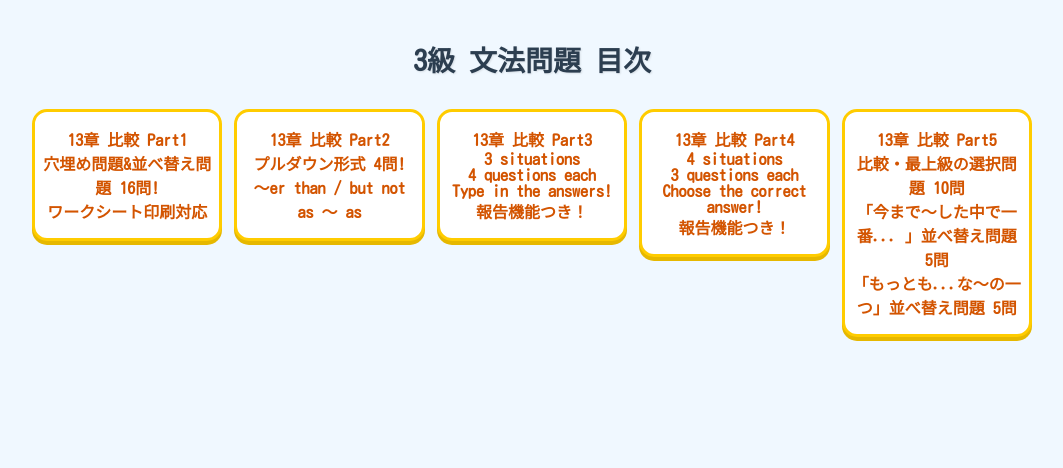
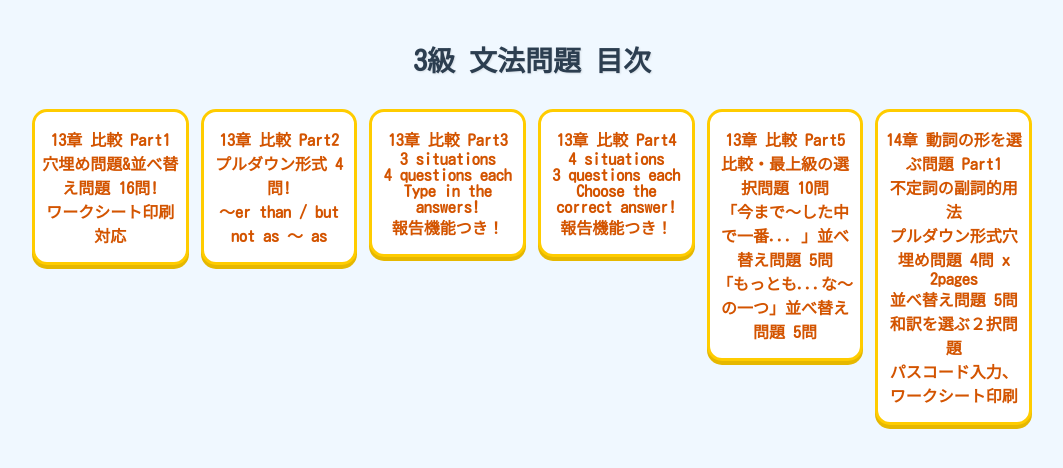
Before and after one commit to EigoStudio/3Q-Grammar, a plain HTML site: page index.html in a window 1280 px wide. Shown: the whole page, without its empty margins (108-1171 px from the left). Drawn offline with Linux system fonts and the light colour scheme.

Commit message:
Update index.html

```diff
--- a/index.html
+++ b/index.html
@@ -87,6 +87,14 @@
             「もっとも...な〜の一つ」並べ替え問題 5問
 </a></li>
 
+        <li><a href="3Q-grammar-Unit14-1.html">14章 動詞の形を選ぶ問題 Part1<br>
+不定詞の副詞的用法<br>
+            プルダウン形式穴埋め問題 4問 x 2pages<br>
+            並べ替え問題 5問 <br>
+            和訳を選ぶ２択問題<br>
+            パスコード入力、ワークシート印刷
+</a></li>
+
     </ul>
 
 </body>
```
